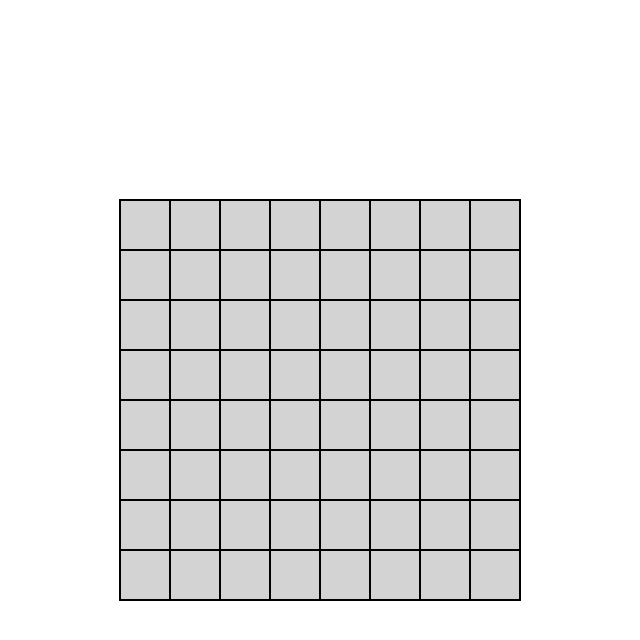
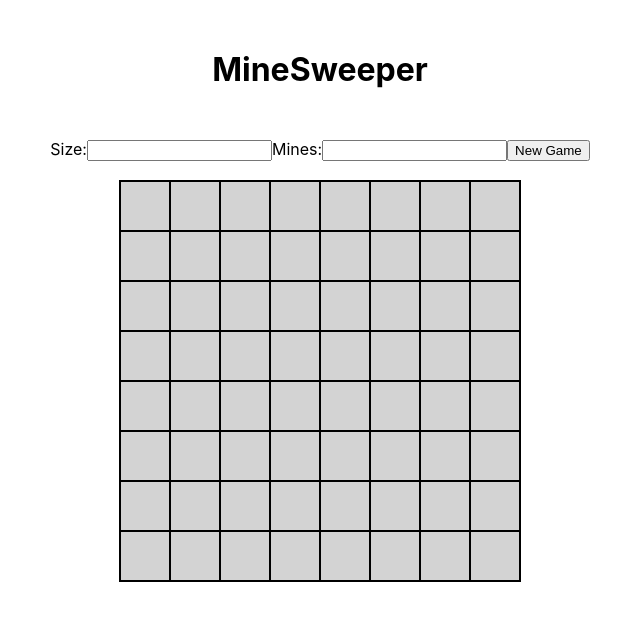
Before and after one commit to Zettoy/minesweeper-react, a React app: page / in a window 1280 px wide. Shown: the top 640 px of the page, without its empty margins (320-960 px from the left). Built offline with nearby package versions, Linux system fonts and the light colour scheme.

Commit message:
minimum viable product

```diff
--- a/src/App.js
+++ b/src/App.js
@@ -1,8 +1,20 @@
 import React from 'react';
+import styled from 'styled-components';
+
 import GameBoard from './GameBoard';
 
+const Title = styled.div`
+    margin: 50px 0;
+    text-align: center;
+`;
+
+
+
 const App = () => (
-    <GameBoard/>
+    <React.Fragment>
+        <Title><h1>MineSweeper</h1></Title>
+        <GameBoard/>
+    </React.Fragment>
 );
 
 export default App;
--- a/src/GameBoard.js
+++ b/src/GameBoard.js
@@ -13,15 +13,16 @@ import {
 } from './helper';
 
 const Container = styled.div`
-    height: 100%;
     margin: 0 auto;
 
     display: flex;
-    justify-content: center;
+    flex-direction: column;
     align-items: center;
 `;
 
 const Board = styled.div`
+    margin: 20px 0;
+
     outline: 1px solid black;
 
     height: ${({size}) => size * 50}px;
@@ -32,12 +33,18 @@ const Board = styled.div`
 `;
 
 const GameBoard = () => {
-    const size = 8;
-    const numOfMines = 10;
+    const [size, setSize] = useState(8);
+    const [numOfMines, setNumOfMines] = useState(10);
 
     const [gameover, setGameover] = useState(false);
     const [board, setBoard] = useState(generateEmptyBoard(size));
     const [isFirstClick, setIsFirstClick] = useState(true);
+
+    const newGame = () => {
+        setGameover(false);
+        setBoard(generateEmptyBoard(size));
+        setIsFirstClick(true);
+    };
 
     const handleClick = (event, tile) => {
         event.preventDefault();
@@ -51,29 +58,35 @@ const GameBoard = () => {
 
         } else {
             if (tile.isFlag) return;
+            if (tile.isMine) {
+                revealAllMines(newBoard)
+                setBoard(newBoard);
+                setGameover(true);
+                return;
+            }
 
             if (isFirstClick) {
                 generateMinesOnBoard(newBoard, numOfMines, tile.position)
                 setIsFirstClick(false);
             }
 
-            if (tile.isMine) {
-                setGameover(true);
-                revealAllMines(newBoard)
-
-            } else {
-                flood(newBoard, tile);
-            }
-
+            flood(newBoard, tile);
         }
 
+        setBoard(newBoard);
         setGameover(isGameover(newBoard, numOfMines));
-        setBoard(newBoard);
     };
 
     return (
         <Container>
-            <Board size={size}>
+            <div>
+                <label>Size:</label>
+                <input onChange={event => setSize(event.target.value)}/>
+                <label>Mines:</label>
+                <input onChange={event => setNumOfMines(event.target.value)}/>
+                <button onClick={newGame}>New Game</button>
+            </div>
+            <Board size={board.length}>
                 {board.map((row, keyRow) => (
                     row.map((tile, keyCol) => (
                         <Tile
--- a/src/index.css
+++ b/src/index.css
@@ -9,7 +9,3 @@ body {
 code {
     font-family: source-code-pro, Menlo, Monaco, Consolas, 'Courier New', monospace;
 }
-
-html, body, #root {
-    height: 100%;
-}
```
